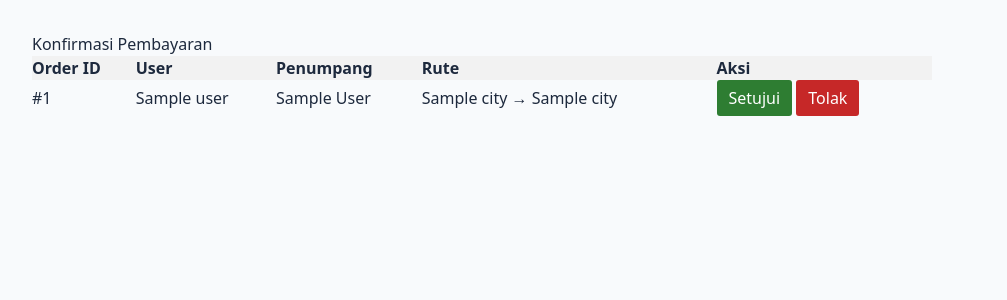
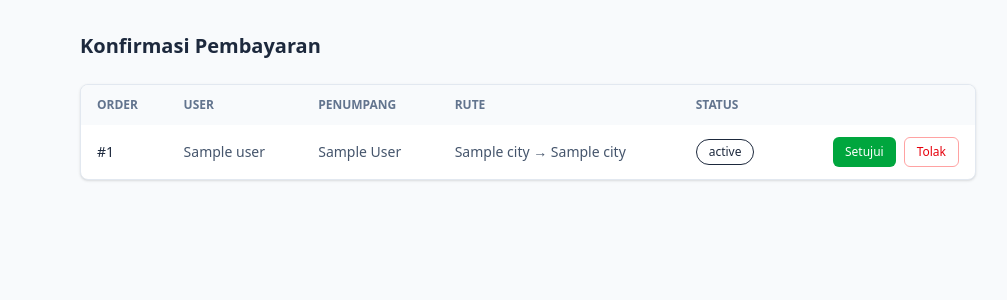
Before and after one commit to farrelspratama/Altaayirat, a Laravel app: template resources/views/admin/payments-index.blade.php in a window 1280 px wide. Shown: the part 57-357 px from the top of the page, without its empty margins (112-1119 px from the left). Run offline with Laravel 12, Linux system fonts and the light colour scheme; the template is opened without the code that fills it: most values are stand-ins (such as "Sample title", 1, 10 or a date in 2020); style sheets or scripts are compiled from the project's sources.

Commit message:
style: selesaikan desain ulang panel admin + refactor status jadi Accessor

```diff
--- a/resources/views/admin/payments-index.blade.php
+++ b/resources/views/admin/payments-index.blade.php
@@ -3,40 +3,53 @@
 @section('title', 'Konfirmasi Pembayaran - Panel Admin')
 
 @section('content')
-    <h1>Konfirmasi Pembayaran</h1>
+    <div class="max-w-4xl mx-auto">
+        <h1 class="text-xl font-semibold text-slate-800 mb-6">Konfirmasi Pembayaran</h1>
 
-    {{-- Tampilan tabel jika ada pembayaran yang menunggu --}}
         @if ($payments->isEmpty())
-        <p>Tidak ada pembayaran yang menunggu konfirmasi.</p>
+            <div class="bg-white rounded-lg border border-slate-200 p-8 text-center text-slate-500 shadow-sm">
+                Tidak ada pembayaran yang menunggu konfirmasi.
+            </div>
         @else
-        <table border="1" cellpadding="8" cellspacing="0" style="border-collapse: collapse; width: 100%; max-width: 900px;">
-            <thead>
-                <tr style="background-color: #f2f2f2; text-align: left;">
-                    <th>Order ID</th>
-                    <th>User</th>
-                    <th>Penumpang</th>
-                    <th>Rute</th>
-                    <th>Aksi</th>
+            <div class="bg-white rounded-lg border border-slate-200 overflow-x-auto shadow-sm">
+                <table class="w-full text-sm">
+                    <thead class="bg-slate-50 text-xs uppercase text-slate-500">
+                        <tr>
+                            <th class="px-4 py-3 text-left">Order</th>
+                            <th class="px-4 py-3 text-left">User</th>
+                            <th class="px-4 py-3 text-left">Penumpang</th>
+                            <th class="px-4 py-3 text-left">Rute</th>
+                            <th class="px-4 py-3 text-left">Status</th>
+                            <th class="px-4 py-3 text-right"></th>
                         </tr>
                     </thead>
-            <tbody>
+                    <tbody class="divide-y divide-slate-100">
                         @foreach ($payments as $payment)
-                    <tr>
-                        <td>#{{ $payment->order->id }}</td>
-                        <td>{{ $payment->order->user->name }}</td>
-                        <td>{{ $payment->order->passenger->full_name }}</td>
-                        <td>
-                            {{ $payment->order->schedule->route->departureAirport->city }} &rarr;
-                            {{ $payment->order->schedule->route->arrivalAirport->city }}
+                            <tr class="hover:bg-slate-50 transition">
+                                <td class="px-4 py-3 font-medium text-slate-800">
+                                    #{{ $payment->order->id }}
                                 </td>
-                        <td>
-                            {{-- Form tunggal dengan 2 tombol pengirim nilai status berbeda --}}
-                            <form action="{{ route('payments.update', $payment) }}" method="POST" style="display:inline;">
+                                <td class="px-4 py-3 text-slate-600">
+                                    {{ $payment->order->user->name }}
+                                </td>
+                                <td class="px-4 py-3 text-slate-600">
+                                    {{ $payment->order->passenger->full_name }}
+                                </td>
+                                <td class="px-4 py-3 text-slate-600 whitespace-nowrap">
+                                    {{ $payment->order->schedule->route->departureAirport->city }} &rarr; {{ $payment->order->schedule->route->arrivalAirport->city }}
+                                </td>
+                                <td class="px-4 py-3 whitespace-nowrap">
+                                    <span class="inline-block px-3 py-1 rounded-full text-xs font-medium border {{ $payment->status_badge_classes }}">
+                                        {{ $payment->status_label }}
+                                    </span>
+                                </td>
+                                <td class="px-4 py-3 text-right whitespace-nowrap">
+                                    <form action="{{ route('payments.update', $payment) }}" method="POST" class="inline-flex gap-2">
                                         @csrf
-                                <button type="submit" name="status" value="lunas" style="background-color: #2e7d32; color: white; border: none; padding: 6px 12px; cursor: pointer; border-radius: 3px;">
+                                        <button type="submit" name="status" value="lunas" class="bg-green-600 text-white text-xs font-medium px-3 py-1.5 rounded-md hover:bg-green-700 transition cursor-pointer">
                                             Setujui
                                         </button>
-                                <button type="submit" name="status" value="ditolak" style="background-color: #c62828; color: white; border: none; padding: 6px 12px; cursor: pointer; border-radius: 3px;" onclick="return confirm('Apakah Anda yakin ingin menolak pembayaran ini?');">
+                                        <button type="submit" name="status" value="ditolak" class="border border-red-300 text-red-600 text-xs font-medium px-3 py-1.5 rounded-md hover:bg-red-50 transition cursor-pointer">
                                             Tolak
                                         </button>
                                     </form>
@@ -45,5 +58,7 @@
                         @endforeach
                     </tbody>
                 </table>
+            </div>
         @endif
+    </div>
 @endsection
```
Also changed, not shown: app/Models/Payment.php (+23 -3 lines), resources/views/orders/show.blade.php (+2 -17 lines). Lines whose indentation alone changed are shown as unchanged.
